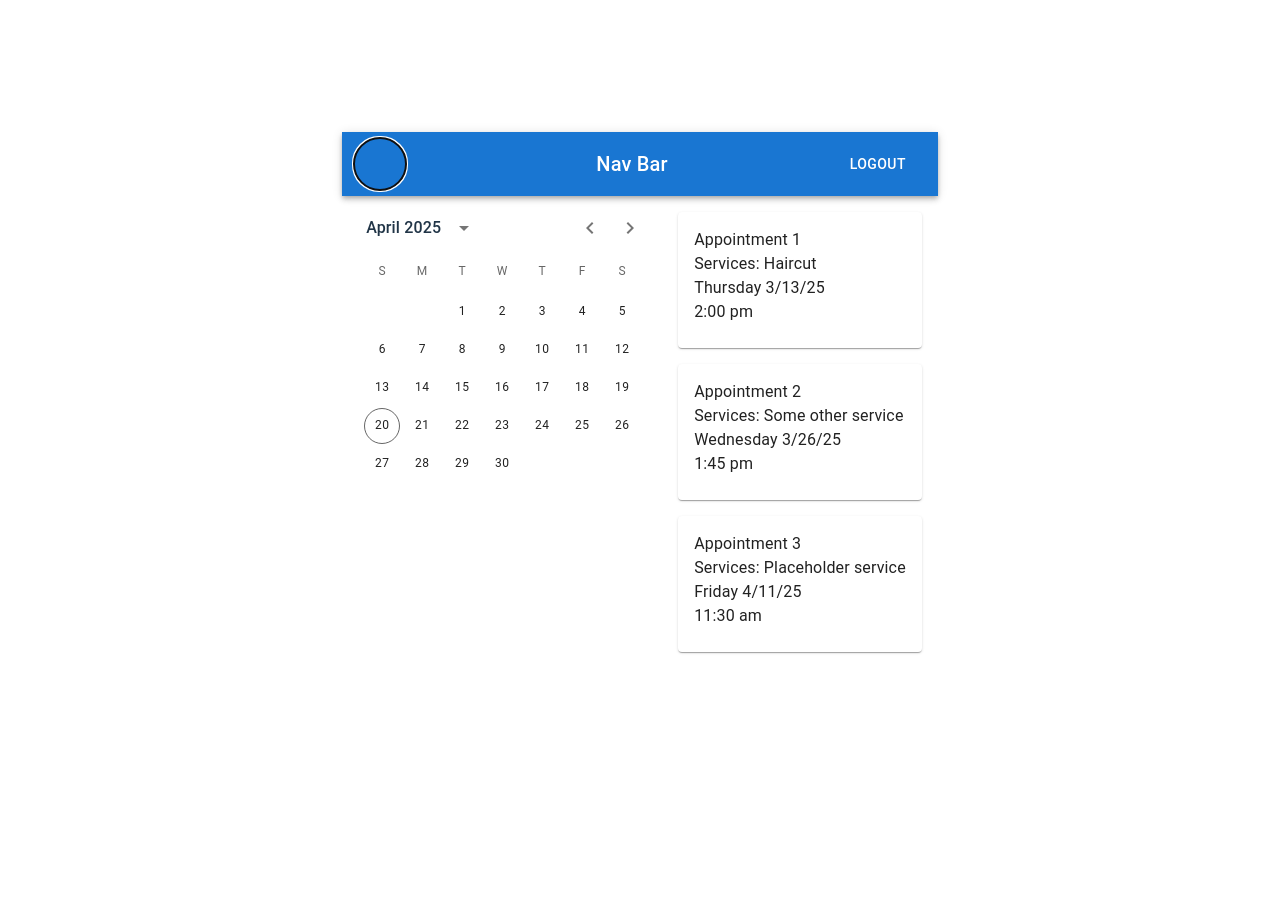
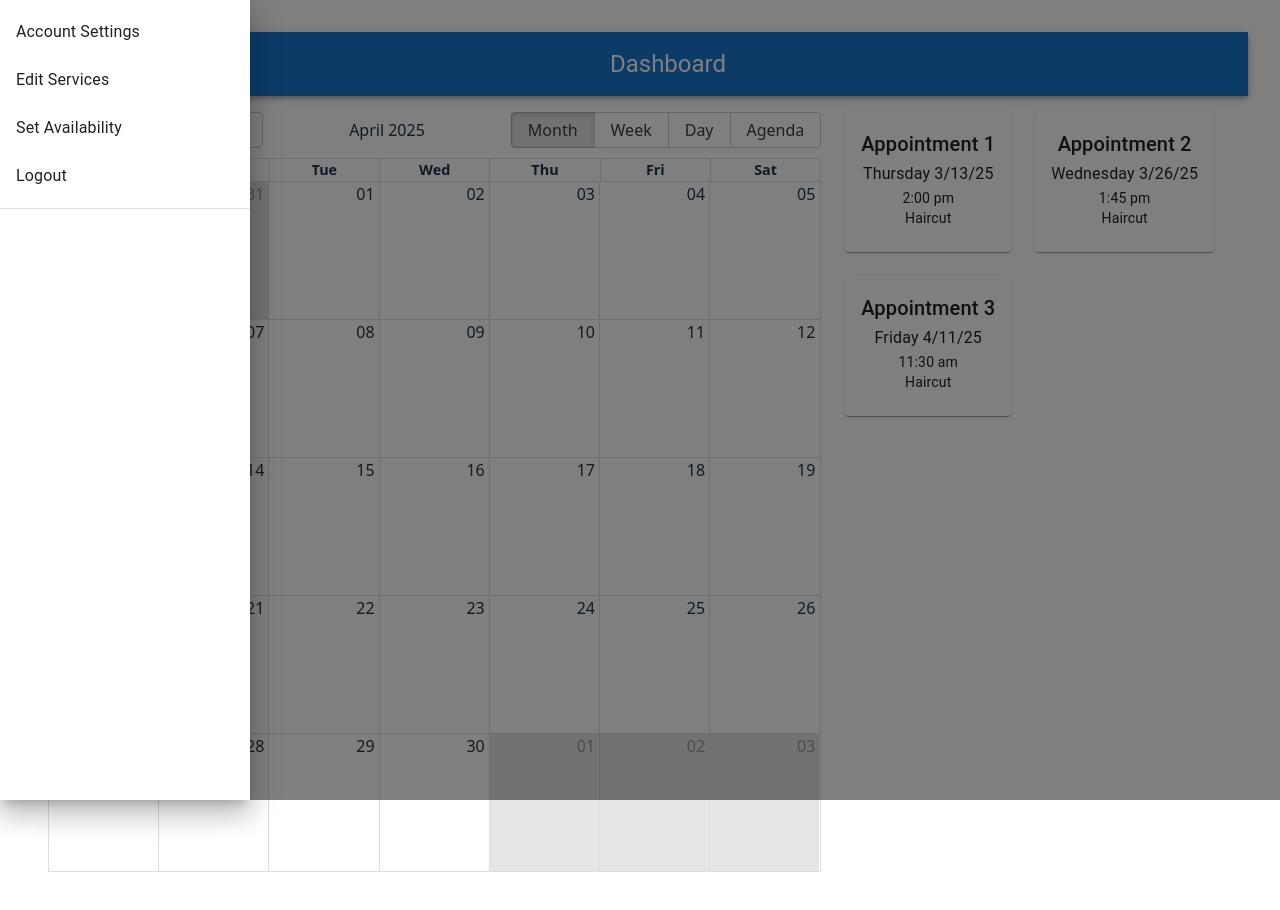
Before and after one commit to Cardoso0528/SoftwareGroup8, a React (Vite) app in the folder app/client/: page /hairstylist-dashboard in a window 1280 px wide. Both pictures are taken after a click on the button "menu". Shown: the top 910 px of the page. Before the commit the page ends 800 px from the top, so only its background shows below. Built offline with nearby package versions, Linux system fonts and the light colour scheme; some icons are missing.

Commit message:
Updated dashboards

```diff
--- a/app/client/package.json
+++ b/app/client/package.json
@@ -16,9 +16,11 @@
     "@mui/icons-material": "^7.0.2",
     "@mui/material": "^7.0.2",
     "@mui/x-date-pickers": "^7.28.3",
+    "@types/react-big-calendar": "^1.16.1",
+    "@types/react-router-dom": "^5.3.3",
     "dayjs": "^1.11.13",
-    "@types/react-router-dom": "^5.3.3",
     "react": "^19.0.0",
+    "react-big-calendar": "^1.18.0",
     "react-dom": "^19.0.0",
     "react-router-dom": "^7.5.0"
   },
--- /dev/null
+++ b/app/client/src/components/Calendar.tsx
@@ -0,0 +1,24 @@
+import {Calendar as BigCalendar, CalendarProps, dayjsLocalizer, Views} from 'react-big-calendar'
+import dayjs from 'dayjs'
+import {useState, useCallback} from 'react'
+
+const localizer = dayjsLocalizer(dayjs);
+
+export default function Calendar(props: Omit<CalendarProps, "localizer">) {
+  type View = typeof Views[keyof typeof Views];
+
+  const [date, setDate] = useState(dayjs())
+  const [view, setView] = useState<View>(Views.MONTH)
+
+  const onNavigate = useCallback((newDate: Date) => setDate(dayjs(newDate)), [setDate])
+  const onView = useCallback((newView: View) => setView(newView), [setView])
+
+  return (
+    <BigCalendar {... props}
+    localizer={localizer}
+    date={date.toDate()}
+    onNavigate={onNavigate}
+    onView={onView}
+    view={view} />
+  );
+}
--- a/app/client/src/components/LabeledCalendar.tsx
+++ /dev/null
@@ -1,12 +0,0 @@
-import { LocalizationProvider } from '@mui/x-date-pickers/LocalizationProvider';
-import { AdapterDayjs } from '@mui/x-date-pickers/AdapterDayjs';
-import { DateCalendar } from '@mui/x-date-pickers/DateCalendar';
-
-export default function BasicDateCalendar() {
-  //Temporary Basic Calendar
-  return (
-    <LocalizationProvider dateAdapter={AdapterDayjs}>
-      <DateCalendar />
-    </LocalizationProvider>
-  );
-}
--- a/app/client/src/components/TopNavBar.tsx
+++ b/app/client/src/components/TopNavBar.tsx
@@ -1,12 +1,35 @@
+import { useState } from 'react';
+import { useNavigate } from 'react-router-dom'
 import AppBar from '@mui/material/AppBar';
 import Box from '@mui/material/Box';
 import Toolbar from '@mui/material/Toolbar';
 import Typography from '@mui/material/Typography';
-import Button from '@mui/material/Button';
 import IconButton from '@mui/material/IconButton';
 import MenuIcon from '@mui/icons-material/Menu';
+import Drawer from '@mui/material/Drawer';
+import List from '@mui/material/List';
+import Divider from '@mui/material/Divider';
+import ListItemText from '@mui/material/ListItemText';
+import ListItemButton from '@mui/material/ListItemButton';
 
-export default function NavBar() {
+interface NavBarProps {
+  navText: string;
+  drawerOptions: { label: string; path: string }[];
+}
+
+export default function NavBar({ navText, drawerOptions }: NavBarProps) {
+  const [drawerOpen, setDrawerOpen] = useState(false);
+  const navigate = useNavigate()
+
+  const toggleDrawer = (open: boolean) => () => {
+    setDrawerOpen(open);
+  };
+
+  const handleNavigation = (path: string) => {
+    navigate(path);
+    setDrawerOpen(false);
+  };
+
   return (
     <Box sx={{ flexGrow: 1 }}>
       <AppBar position="static">
@@ -17,15 +40,39 @@ export default function NavBar() {
             color="inherit"
             aria-label="menu"
             sx={{ mr: 2 }}
+            onClick={toggleDrawer(true)}
           >
             <MenuIcon />
           </IconButton>
-          <Typography variant="h6" component="div" sx={{ flexGrow: 1 }}>
-            Nav Bar
+          <Typography variant="h5" component="div" sx={{ flexGrow: 1 }}>
+            {navText}
           </Typography>
-          <Button color="inherit">Logout</Button>
         </Toolbar>
       </AppBar>
+
+      <Drawer
+        anchor="left"
+        open={drawerOpen}
+        onClose={toggleDrawer(false)}
+      >
+        <Box
+          sx={{ width: 250 }}
+          role="presentation"
+          onClick={toggleDrawer(false)}
+          onKeyDown={toggleDrawer(false)}
+        >
+          <List>
+            {drawerOptions.map((option, index) => (
+              <ListItemButton
+                key={index}
+                onClick={() => handleNavigation(option.path)}>
+                <ListItemText primary={option.label} />
+              </ListItemButton>
+            ))}
+          </List>
+          <Divider />
+        </Box>
+      </Drawer>
     </Box>
   );
 }
--- a/app/client/src/main.tsx
+++ b/app/client/src/main.tsx
@@ -2,6 +2,7 @@ import { StrictMode } from 'react'
 import { createRoot } from 'react-dom/client'
 import './styles/index.css'
 import App from './App.tsx'
+import 'react-big-calendar/lib/css/react-big-calendar.css';
 
 createRoot(document.getElementById('root')!).render(
   <StrictMode>
--- a/app/client/src/pages/AccountSetting.tsx
+++ b/app/client/src/pages/AccountSetting.tsx
@@ -8,7 +8,12 @@ import Button from '@mui/material/Button'
 export default function AccountSetting() {
   return (
     <Box>
-      <NavBar/>
+      <NavBar
+        navText="Account Settings"
+        drawerOptions={[
+          {label: "Dashboard", path: "/"},
+        ]}
+      />
       <Grid container rowSpacing={2} columnSpacing={2} justifyContent={"center"}>
         <Typography>
           Account Settings
--- a/app/client/src/pages/Availability.tsx
+++ b/app/client/src/pages/Availability.tsx
@@ -14,12 +14,16 @@ import { TimePicker } from '@mui/x-date-pickers/TimePicker';
 export default function AccountSetting() {
   return (
     <Box>
-      <NavBar/>
+      <NavBar
+        navText="Set Availability"
+        drawerOptions={[
+          {label: "Dashboard", path: "/hairstylist-dashboard"},
+          {label: "Account Settings", path: "/account-settings"},
+          {label: "Edit Services", path: "/edit-services"},
+          {label: "Logout", path: "/"}
+        ]}/>
       <Grid container rowSpacing={2} columnSpacing={2} justifyContent={"center"}>
         <LocalizationProvider dateAdapter={AdapterDayjs}>
-        <Typography>
-          Set Availability
-        </Typography>
         <Grid container rowSpacing={1} columnSpacing={2} justifyContent={"center"}>
           <Grid>
             <DatePicker label="Select Start Date"/>
--- a/app/client/src/pages/ClientDashboard.tsx
+++ b/app/client/src/pages/ClientDashboard.tsx
@@ -1,71 +1,59 @@
 import Grid from '@mui/material/Grid'
 import Box from '@mui/material/Box'
-import List from '@mui/material/List'
-import ListItem from '@mui/material/ListItem'
 import Card from '@mui/material/Card'
-import Calendar from '../components/LabeledCalendar'
+import Calendar from '../components/Calendar'
 import NavBar from '../components/TopNavBar';
 import CardContent from '@mui/material/CardContent'
 import Typography from '@mui/material/Typography'
 
+interface Appointment {
+  title: string;
+  date: string;
+  time: string;
+}
+
+const appointments: Appointment[] = [
+  { title: "Appointment 1", date: "Thursday 3/13/25", time: "2:00 pm" },
+  { title: "Appointment 2", date: "Wednesday 3/26/25", time: "1:45 pm" },
+  { title: "Appointment 3", date: "Friday 4/11/25", time: "11:30 am" },
+];
+
 export default function ClientDashboard() {
   return (
     <Box>
-      <NavBar/>
-      <Grid container rowSpacing={{ xs: 2, md: 3 }} columns={{ xs: 4, sm: 8, md: 12 }} justifyContent={"center"}>
-        <Grid>
-          <Calendar/>
-        </Grid>
-        <Grid sx={{size: "grow"}}>
-          <List sx={{justifyContent: "center"}}>
-            <ListItem>
-              <Card sx={{width: "100%"}}>
-                <CardContent>
-                  <Typography>
-                    Appointment 1
-                  </Typography>
-                  <Typography>
-                     Thursday 3/13/25
-                  </Typography>
-                  <Typography>
-                    2:00 pm
-                  </Typography>
-                </CardContent>
-              </Card>
-            </ListItem>
-            <ListItem>
-              <Card sx={{width: "100%"}}>
-                <CardContent>
-                  <Typography>
-                    Appointment 2
-                  </Typography>
-                  <Typography>
-                    Wednesday 3/26/25
-                  </Typography>
-                  <Typography>
-                    1:45 pm
-                  </Typography>
-                </CardContent>
-              </Card>
-            </ListItem>
-            <ListItem>
-              <Card sx={{width: "100%"}}>
-                <CardContent>
-                  <Typography>
-                    Appointment 3
-                  </Typography>
-                  <Typography>
-                    Friday 4/11/25
-                  </Typography>
-                  <Typography>
-                    11:30 am
-                  </Typography>
-                </CardContent>
-              </Card>
-            </ListItem>
-          </List>
-        </Grid>
-      </Grid>
+      <NavBar
+        navText="Dashboard"
+        drawerOptions={[
+          {label: "Account Settings", path: "/account-settings"},
+          {label: "Make Appointment", path: "/"},
+          {label: "Logout", path: "/"}
+        ]}/>
+      <Box display="flex" flexDirection={{ xs: "column", md: "row" }} gap={3} p={2}>
+        <Box flex={1} display="flex" justifyContent="center" alignItems="center"
+        sx={{ height: { xs: "85vh", md: "95vh" }, flexGrow: 2}}>
+          <Calendar style={{
+            height: "100%",
+            width: "100%",
+            minHeight: "500px",
+            }}/>
+        </Box>
+
+        <Box flex={1}>
+          <Grid container spacing={3}>
+            {appointments.map((appointment, index) => (
+              <Grid key={index} sx={{xs:12, sm:6, md:4}} >
+                <Card>
+                  <CardContent>
+                    <Typography variant="h6">{appointment.title}</Typography>
+                    <Typography variant="subtitle1">{appointment.date}</Typography>
+                    <Typography variant="body2">{appointment.time}</Typography>
+                  </CardContent>
+                </Card>
+              </Grid>
+            ))}
+          </Grid>
+        </Box>
+      </Box>
     </Box>
   );
 }
--- a/app/client/src/pages/HairstylistDashboard.tsx
+++ b/app/client/src/pages/HairstylistDashboard.tsx
@@ -1,80 +1,62 @@
 import Grid from '@mui/material/Grid'
 import Box from '@mui/material/Box'
-import List from '@mui/material/List'
-import ListItem from '@mui/material/ListItem'
 import Card from '@mui/material/Card'
-import Calendar from '../components/LabeledCalendar'
+import Calendar from '../components/Calendar'
 import NavBar from '../components/TopNavBar';
 import CardContent from '@mui/material/CardContent'
 import Typography from '@mui/material/Typography'
 
-export default function HairstylistDashboard() {
+interface Appointment {
+  title: string;
+  services: string;
+  date: string;
+  time: string;
+}
+
+const appointments: Appointment[] = [
+  { title: "Appointment 1", services: "Haircut", date: "Thursday 3/13/25", time: "2:00 pm" },
+  { title: "Appointment 2", services: "Haircut", date: "Wednesday 3/26/25", time: "1:45 pm" },
+  { title: "Appointment 3", services: "Haircut", date: "Friday 4/11/25", time: "11:30 am" },
+];
+
+export default function ClientDashboard() {
   return (
     <Box>
-      <NavBar/>
-      <Grid container rowSpacing={{ xs: 2, md: 3 }} columns={{ xs: 4, sm: 8, md: 12 }} justifyContent={"center"}>
-        <Grid>
-          <Calendar/>
-        </Grid>
-        <Grid sx={{size: "grow"}}>
-          <List sx={{justifyContent: "center"}}>
-            <ListItem>
-              <Card sx={{width: "100%"}}>
-                <CardContent>
-                  <Typography>
-                    Appointment 1
-                  </Typography>
-                  <Typography>
-                    Services: Haircut
-                  </Typography>
-                  <Typography>
-                     Thursday 3/13/25
-                  </Typography>
-                  <Typography>
-                    2:00 pm
-                  </Typography>
-                </CardContent>
-              </Card>
-            </ListItem>
-            <ListItem>
-              <Card sx={{width: "100%"}}>
-                <CardContent>
-                  <Typography>
-                    Appointment 2
-                  </Typography>
-                  <Typography>
-                    Services: Some other service
-                  </Typography>
-                  <Typography>
-                    Wednesday 3/26/25
-                  </Typography>
-                  <Typography>
-                    1:45 pm
-                  </Typography>
-                </CardContent>
-              </Card>
-            </ListItem>
-            <ListItem>
-              <Card sx={{width: "100%"}}>
-                <CardContent>
-                  <Typography>
-                    Appointment 3
-                  </Typography>
-                  <Typography>
-                    Services: Placeholder service
-                  </Typography>
-                  <Typography>
-                    Friday 4/11/25
-                  </Typography>
-                  <Typography>
-                    11:30 am
-                  </Typography>
-                </CardContent>
-              </Card>
-            </ListItem>
-          </List>
-        </Grid>
-      </Grid>
+      <NavBar
+        navText="Dashboard"
+        drawerOptions={[
+          {label: "Account Settings", path: "/account-settings"},
+          {label: "Edit Services", path: "/edit-services"},
+          {label: "Set Availability", path: "/set-availability"},
+          {label: "Logout", path: "/"}
+        ]}/>
+      <Box display="flex" flexDirection={{ xs: "column", md: "row" }} gap={3} p={2}>
+        <Box flex={1} display="flex" justifyContent="center" alignItems="center"
+        sx={{ height: { xs: "85vh", md: "95vh" }, flexGrow: 2}}>
+          <Calendar style={{
+            height: "100%",
+            width: "100%",
+            minHeight: "500px",
+            }}/>
+        </Box>
+
+        <Box flex={1}>
+          <Grid container spacing={3}>
+            {appointments.map((appointment, index) => (
+              <Grid key={index} sx={{xs:12, sm:6, md:4}} >
+                <Card>
+                  <CardContent>
+                    <Typography variant="h6">{appointment.title}</Typography>
+                    <Typography variant="subtitle1">{appointment.date}</Typography>
+                    <Typography variant="body2">{appointment.time}</Typography>
+                    <Typography variant="body2">{appointment.services}</Typography>
+                  </CardContent>
+                </Card>
+              </Grid>
+            ))}
+          </Grid>
+        </Box>
+      </Box>
     </Box>
   );
 }
```
Also changed, not shown: 1 other file (tests, documents, lock files or other folders).
